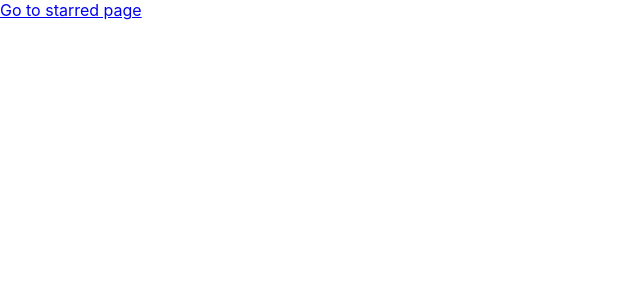
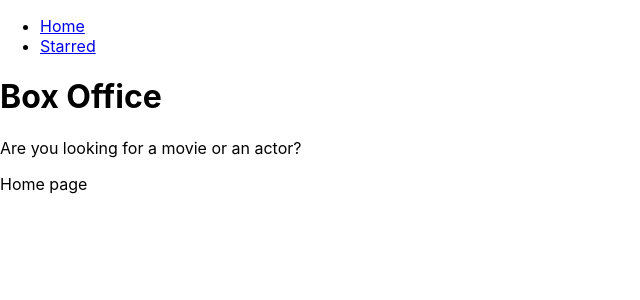
Before and after one commit to markhazlewood42/boxoffice-app, a React (Create React App) app: page / in a window 1280 px wide. Shown: the top 300 px of the page, without its empty margins (0-640 px from the left). Built offline with nearby package versions, Linux system fonts and the light colour scheme.

Commit message:
Created shared layout containing title and nav components, configured Router to use that layout for the Home and Starred pages.

```diff
--- a/src/App.jsx
+++ b/src/App.jsx
@@ -1,13 +1,16 @@
 import { BrowserRouter, Route, Routes } from 'react-router-dom';
 import Home from './pages/Home';
 import Starred from './pages/Starred';
+import MainLayout from './components/MainLayout';
 
 function App() {
   return (
     <BrowserRouter>
     <Routes>
-      <Route path="/" element={ <Home /> } />
-      <Route path="/starred" element={ <Starred /> } />
+      <Route element={ <MainLayout /> }>
+        <Route path="/" element={ <Home /> } />
+        <Route path="/starred" element={ <Starred /> } />
+      </Route>
 
       <Route path="*" element={ <div>Not found</div> } />
 
--- /dev/null
+++ b/src/components/AppTitle.jsx
@@ -0,0 +1,12 @@
+export default function AppTitle(props) {
+    // Destructure title and subtitle from the props object, with some default
+    // values in case they aren't provided in the component params.
+    const { title="Box Office", subtitle="Are you looking for a movie or an actor?" } = props;
+
+    return (
+        <div>
+            <h1>{title}</h1>
+            <p>{subtitle}</p>
+        </div>
+    );
+};
--- /dev/null
+++ b/src/components/MainLayout.jsx
@@ -0,0 +1,17 @@
+import { Outlet } from "react-router-dom";
+import Nav from "./Nav";
+import AppTitle from "./AppTitle";
+
+const MainLayout = () => {
+    return (
+        <div>
+            <Nav />
+            <AppTitle />
+
+            {/* Fallthrough to render the appropriate child component for the current route */}
+            <Outlet />
+        </div>
+    );
+};
+
+export default MainLayout;
--- /dev/null
+++ b/src/components/Nav.jsx
@@ -0,0 +1,33 @@
+import { Link } from "react-router-dom";
+
+const LINKS = [
+    {
+        "text": "Home",
+        "to": "/"
+    },
+    {
+        "text": "Starred",
+        "to": "/starred"
+    }
+]
+
+const Nav = () => {
+    return (
+        <div>
+            <ul>
+                {
+                    // Iterate through the LINKS array, rendering a <Link>
+                    // in an <li> item for each entry.
+                    LINKS.map(item =>
+                        <li key={item.to}>
+                            <Link to={item.to}>
+                                {item.text}
+                            </Link>
+                        </li>)
+                }
+            </ul>
+        </div>
+    );
+};
+
+export default Nav;
--- a/src/pages/Home.jsx
+++ b/src/pages/Home.jsx
@@ -1,8 +1,6 @@
-import { Link } from "react-router-dom";
-
 const Home = () => {
     return <div>
-        <Link to="/starred">Go to starred page</Link>
+        Home page
     </div>
 };
 
```
